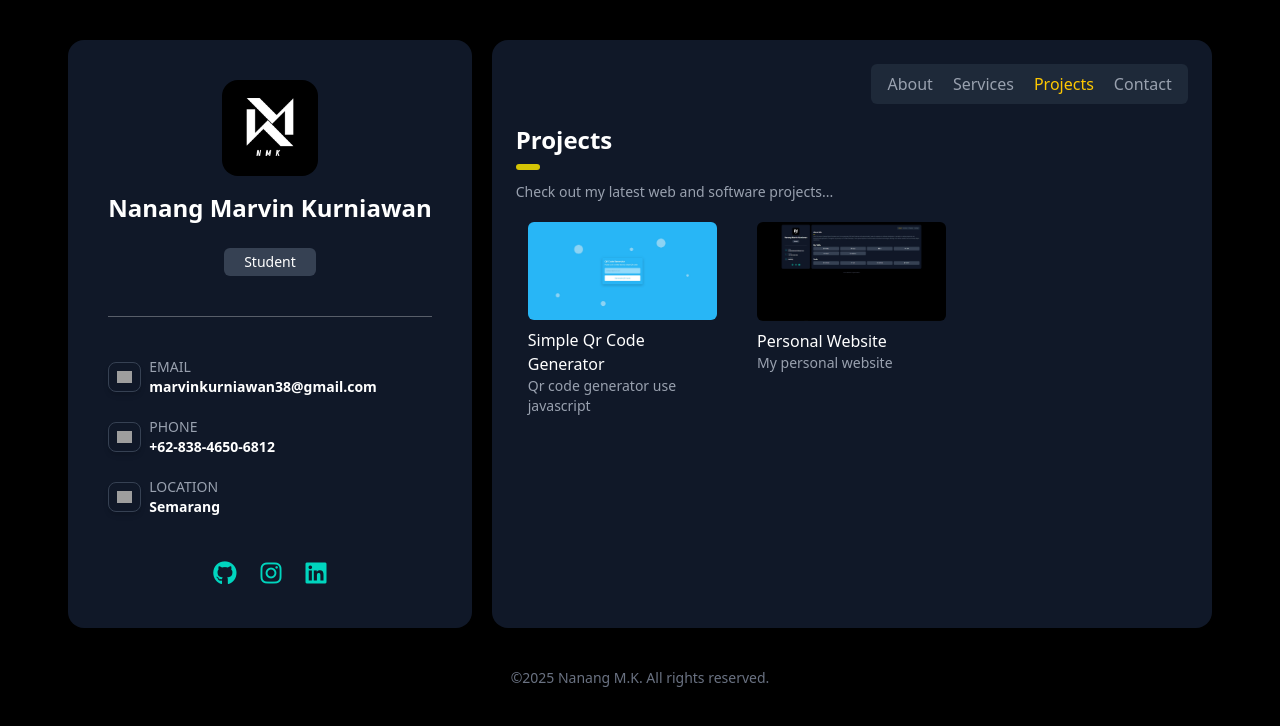
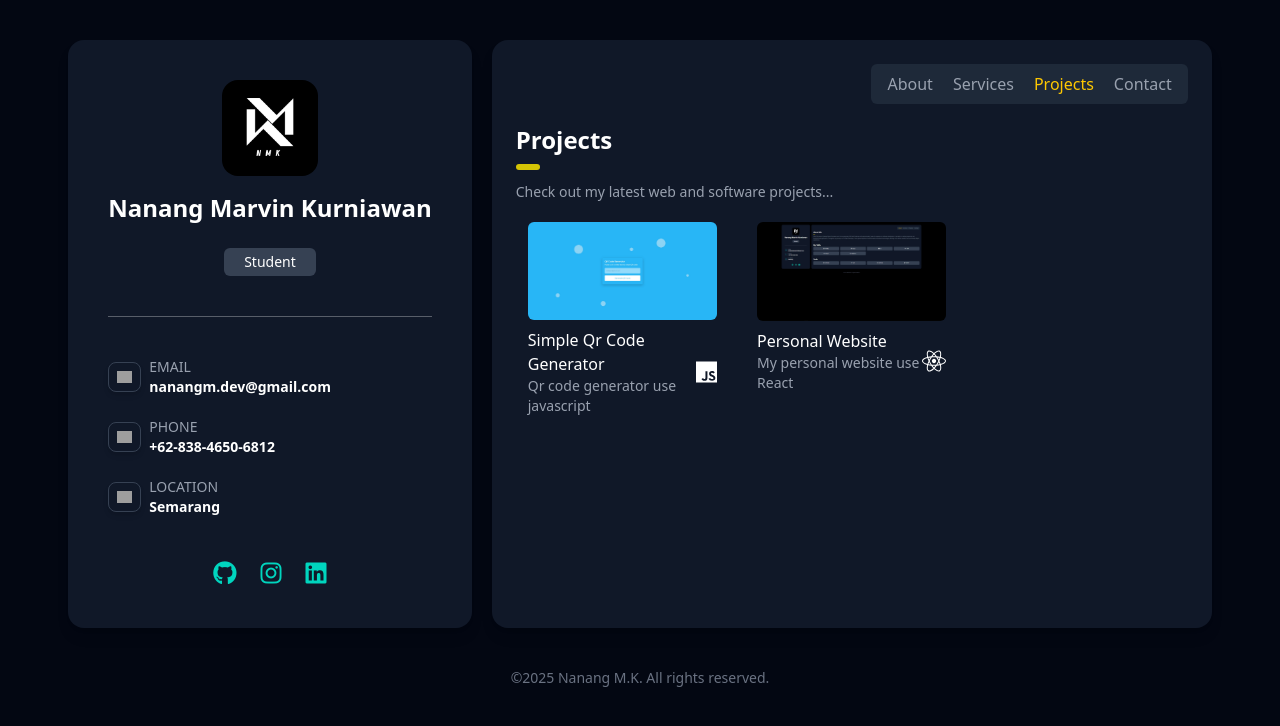
Before and after one commit to slashMK303/nanangmarvink, a React (Vite) app: page / in a window 1280 px wide. Both pictures are taken after a click on the button "Projects". Shown: the top 726 px of the page. Built offline with nearby package versions, Linux system fonts and the light colour scheme; grey boxes are pictures that could not be loaded.

Commit message:
Update ui and security

```diff
--- a/package.json
+++ b/package.json
@@ -1,5 +1,6 @@
 {
     "name": "nmk-selft",
+    "homepage": "https://nanangmarvin.my.id/",
     "private": true,
     "version": "0.0.0",
     "type": "module",
--- a/src/components/About.jsx
+++ b/src/components/About.jsx
@@ -30,7 +30,7 @@ function About() {
                     (icon, index) => (
                         <span
                             key={index}
-                            className="bg-gray-700 px-3 py-3 rounded-lg flex justify-center items-center"
+                            className="bg-gray-700 px-3 py-3 rounded-lg flex justify-center items-center hover:cursor-pointer hover:bg-teal-400/50"
                         >
                             <FontAwesomeIcon icon={icon} className="mr-2" />
                             {icon.iconName.toUpperCase()}
@@ -44,7 +44,7 @@ function About() {
                 {[faGithub, faGit, faGithub, faUnity].map((icon, index) => (
                     <span
                         key={index}
-                        className="bg-gray-700 px-3 py-3 rounded-lg flex justify-center items-center"
+                        className="bg-gray-700 px-3 py-3 rounded-lg flex justify-center items-center hover:cursor-pointer hover:bg-teal-400/50"
                     >
                         <FontAwesomeIcon icon={icon} className="mr-2" />
                         {icon.iconName.toUpperCase()}
--- a/src/components/Contact.jsx
+++ b/src/components/Contact.jsx
@@ -31,7 +31,7 @@ function Contact() {
             localStorage.setItem("emailCount", 0);
         }
 
-        if (emailCount >= 200) {
+        if (emailCount >= 2) {
             // batas pengiriman email
             console.log("Batas pengiriman email telah tercapai");
             setLoading(false);
@@ -40,10 +40,10 @@ function Contact() {
 
         try {
             await emailjs.sendForm(
-                "service_y3qqpgt",
-                "template_2nwiavs",
+                "service_y3qqpgt121",
+                "template_2nwiavs121",
                 e.target,
-                "Px_mZGKn4K4z3KZAp"
+                "Px_mZGKn4K4z3KZAp121"
             );
             setLoading(false);
             setSuccess(true);
--- a/src/components/Index.jsx
+++ b/src/components/Index.jsx
@@ -9,7 +9,7 @@ export default function Profile() {
     const [activeTab, setActiveTab] = useState("about");
 
     return (
-        <div className="relative flex flex-col min-h-screen bg-black text-white">
+        <div className="relative flex flex-col min-h-screen bg-gray-950 text-white">
             <div className="flex flex-col lg:flex-row items-start justify-center gap-5 p-5 lg:p-10">
                 {/* Profile content */}
                 <div className="card-profile bg-gray-900 p-5 lg:p-10 rounded-2xl shadow-lg text-center w-full lg:w-auto lg:h-147">
@@ -39,7 +39,7 @@ export default function Profile() {
                             <div className="flex-1">
                                 <p className="text-sm">EMAIL</p>
                                 <p className="text-sm font-bold text-white">
-                                    marvinkurniawan38@gmail.com
+                                    nanangm.dev@gmail.com
                                 </p>
                             </div>
                         </div>
--- a/src/components/Project.jsx
+++ b/src/components/Project.jsx
@@ -1,3 +1,6 @@
+import { faJs, faReact } from "@fortawesome/free-brands-svg-icons";
+import { FontAwesomeIcon } from "@fortawesome/react-fontawesome";
+
 function Projects() {
     return (
         <>
@@ -5,13 +8,15 @@ function Projects() {
                 {[
                     {
                         name: "Simple Qr Code Generator",
+                        language: [faJs],
                         desc: "Qr code generator use javascript",
                         link: "https://slashmk303.github.io/qr-code-generate-simple/",
                         imageSrc: "img/qrgenerator.jpg",
                     },
                     {
                         name: "Personal Website",
-                        desc: "My personal website",
+                        language: [faReact],
+                        desc: "My personal website use React",
                         link: "https://nanangmarvin.vercel.app/",
                         imageSrc: "img/personalweb.jpg",
                     },
@@ -21,15 +26,31 @@ function Projects() {
                         href={item.link}
                         target="_blank"
                         rel="noopener noreferrer"
-                        className="hover:bg-gray-800/50 px-3 py-3 rounded-lg justify-center items-center text-md"
+                        className="hover:bg-gray-800/50 hover:text-amber-400 px-3 py-3 rounded-lg justify-center items-center text-md"
                     >
                         <img
                             src={item.imageSrc}
                             alt={`${item.name} project`}
                             className="w-full h-auto mr-2 rounded-md mb-2"
                         />
-                        {item.name}
-                        <p className="text-sm text-gray-400">{item.desc}</p>
+                        <div className="relative flex items-center justify-between">
+                            <div className="flex flex-col">
+                                {item.name}
+                                <p className="text-sm text-gray-400">
+                                    {item.desc}
+                                </p>
+                            </div>
+                            <div className="flex items-center">
+                                {item.language.map((icon, index) => (
+                                    <FontAwesomeIcon
+                                        key={index}
+                                        icon={icon}
+                                        size="xl"
+                                        className=""
+                                    />
+                                ))}
+                            </div>
+                        </div>
                     </a>
                 ))}
             </div>
```
Lines whose indentation alone changed are shown as unchanged.
